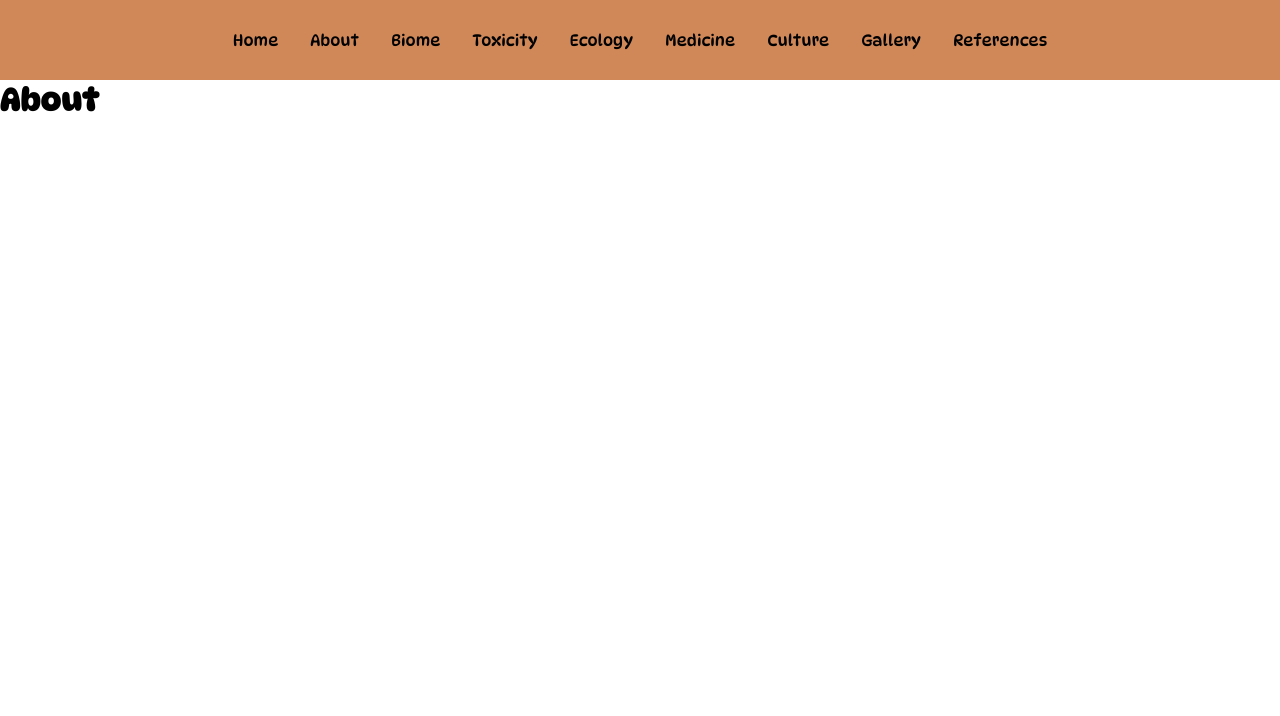
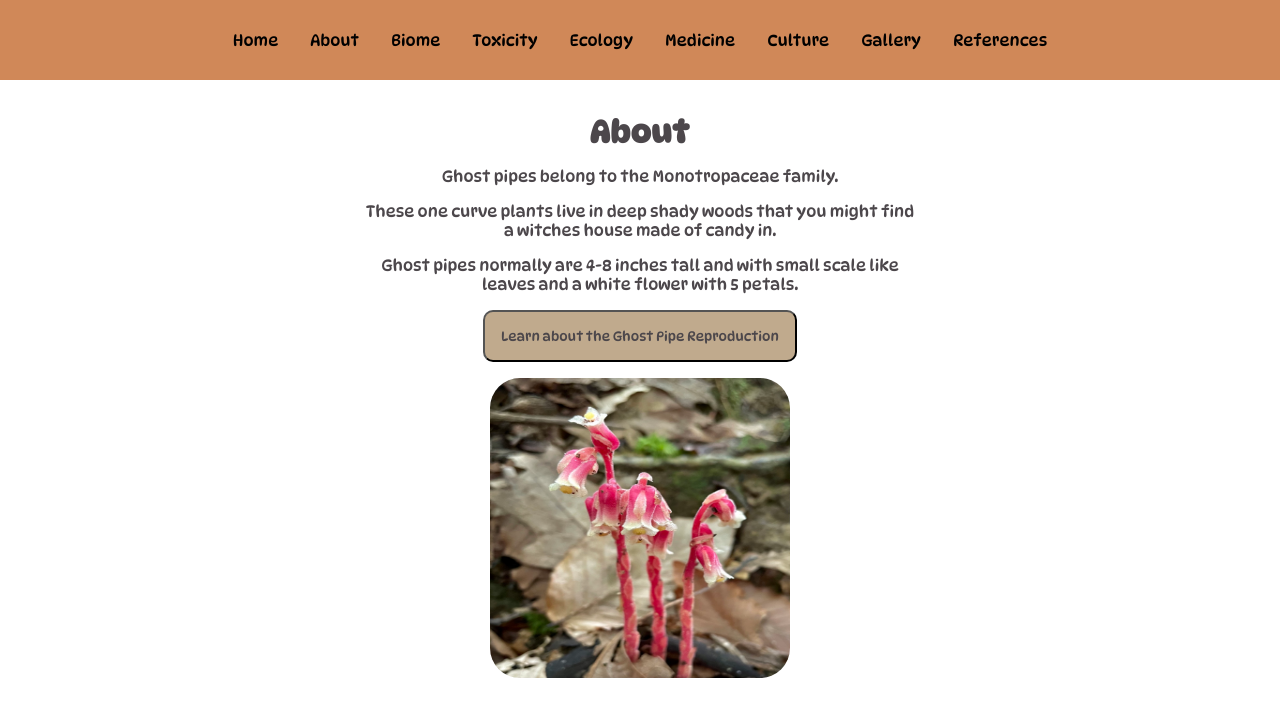
Before and after one commit to CJ-Eilenstine/ghost-pipes, a Next.js app: page /about in a window 1280 px wide. Shown: the top 716 px of the page. Built offline with nearby package versions, Linux system fonts and the light colour scheme.

Commit message:
About
I got the about page done and a reproduction page using a nested route. The ecology page is still in progress and doesn't work properly yet.

```diff
--- a/src/app/about/about.module.css
+++ b/src/app/about/about.module.css
@@ -0,0 +1,35 @@
+.mainAbout {
+  width: 100%;
+  min-height: 90vh;
+
+  /* background-color: var(--background-color); */
+
+  display: flex;
+  align-items: center;
+  justify-content: flex-start;
+  flex-direction: column;
+
+  padding: 2rem;
+}
+
+.mainAbout p {
+  max-width: 35rem;
+  text-align: center;
+}
+
+.mainAbout img {
+  width: 300px;
+  height: 300px;
+
+  border-radius: 10%;
+  margin: 1rem;
+}
+
+.mainAbout button {
+  padding: 1rem;
+  background-color: var(--secondary-color);
+  border-radius: 10px;
+
+  color: var(--text-color);
+  font-family: DynaPuff;
+}
--- a/src/app/about/page.js
+++ b/src/app/about/page.js
@@ -1,9 +1,23 @@
 import aboutStyles from "./about.module.css";
+import Link from "next/link";
 
 export default function About() {
   return (
-    <main>
+    <main className={aboutStyles.mainAbout}>
       <h1>About</h1>
+      <p>Ghost pipes belong to the Monotropaceae family.</p>
+      <p>
+        These one curve plants live in deep shady woods that you might find a
+        witches house made of candy in.
+      </p>
+      <p>
+        Ghost pipes normally are 4-8 inches tall and with small scale like
+        leaves and a white flower with 5 petals.
+      </p>
+      <Link href={"/about/reproduction"}>
+        <button>Learn about the Ghost Pipe Reproduction</button>
+      </Link>
+      <img src="/ghost-red.jpg" />
     </main>
   );
 }
--- a/src/app/globals.css
+++ b/src/app/globals.css
@@ -7,6 +7,7 @@ html,
 body {
   height: 100%;
   font-family: "DynaPuff";
+  color: var(--text-color);
 }
 h1,
 h2,
```
Also changed, not shown: src/app/about/reproduction/page.js (added, +20 -0 lines), src/app/about/reproduction/reproduction.module.css (added, +20 -0 lines), src/app/ecology/[correct]/page.js (added, +9 -0 lines), src/app/ecology/ecology.module.css (+24 -2 lines), src/app/ecology/page.js (+24 -2 lines), src/app/references/page.js (+9 -0 lines), src/hooks/getFormula.js (added, +22 -0 lines), public/ghost-flower.jpg (added), public/ghost-red.jpg (added).
